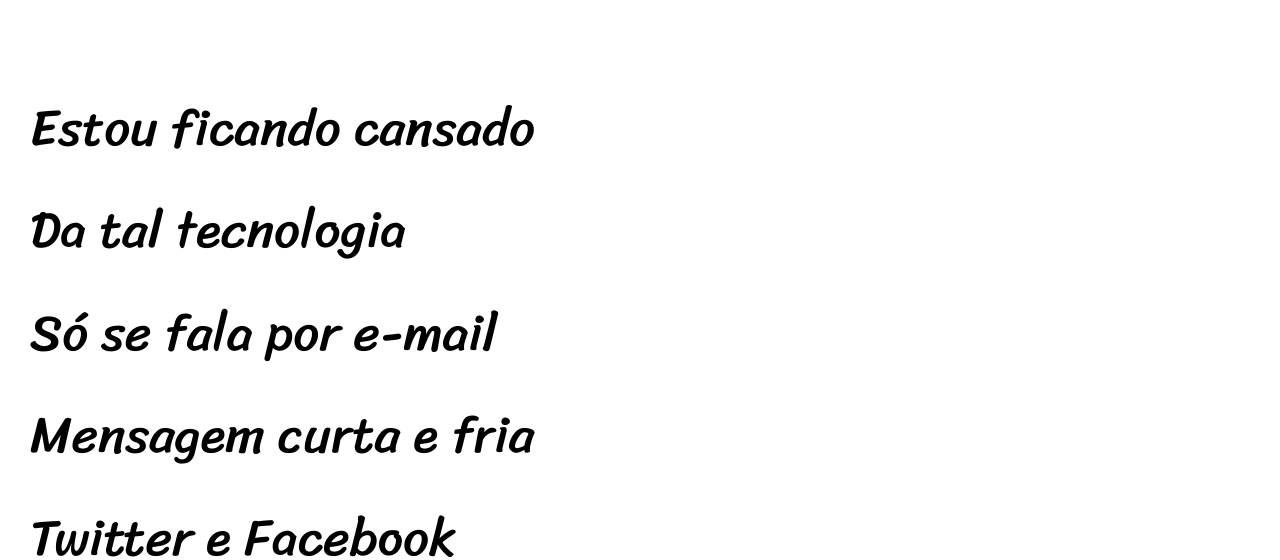
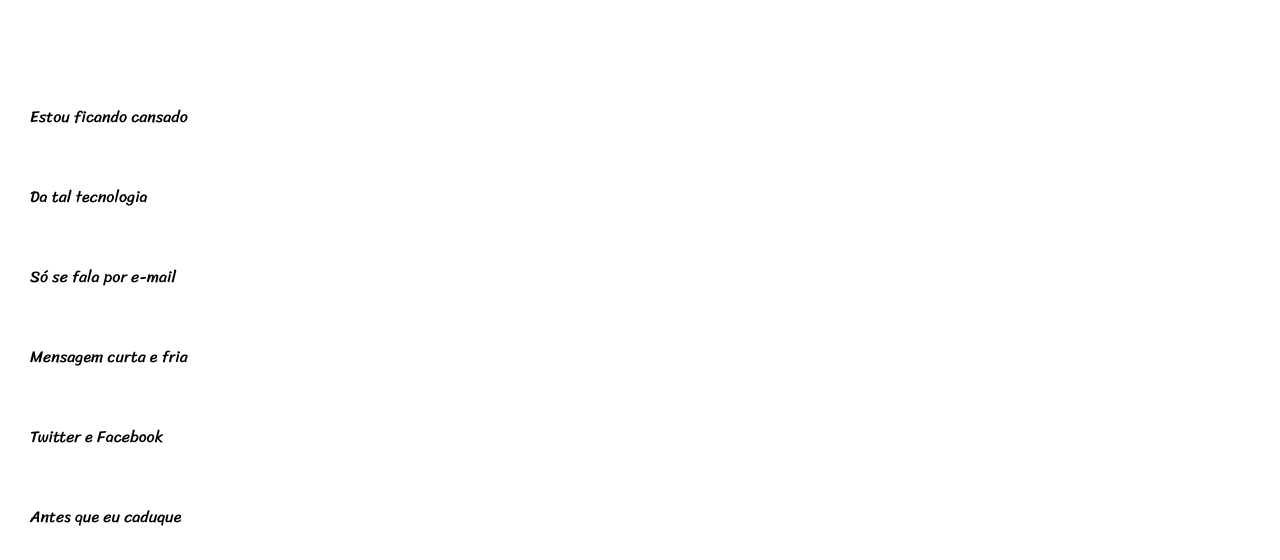
Before and after one commit to Chrisfss/html-css, a plain HTML site: page desafios/desafio005/index.html in a window 1280 px wide. Shown: the part 262-822 px from the top of the page. Drawn offline with Linux system fonts and the light colour scheme.

Commit message:
att desafio05

```diff
--- a/desafios/desafio005/style.css
+++ b/desafios/desafio005/style.css
@@ -57,10 +57,10 @@ header a:hover {
 section {
     padding-top: 10vh;
     padding-bottom: 10vh;
-    line-height: 2em;
+    line-height: 10vh;
     padding-left: 30px;
     font-family: var(--font03);
-    font-size: 4vw;
+    font-size: 3,5vh;
 }
 section.normal {
     background-color: white;
```
